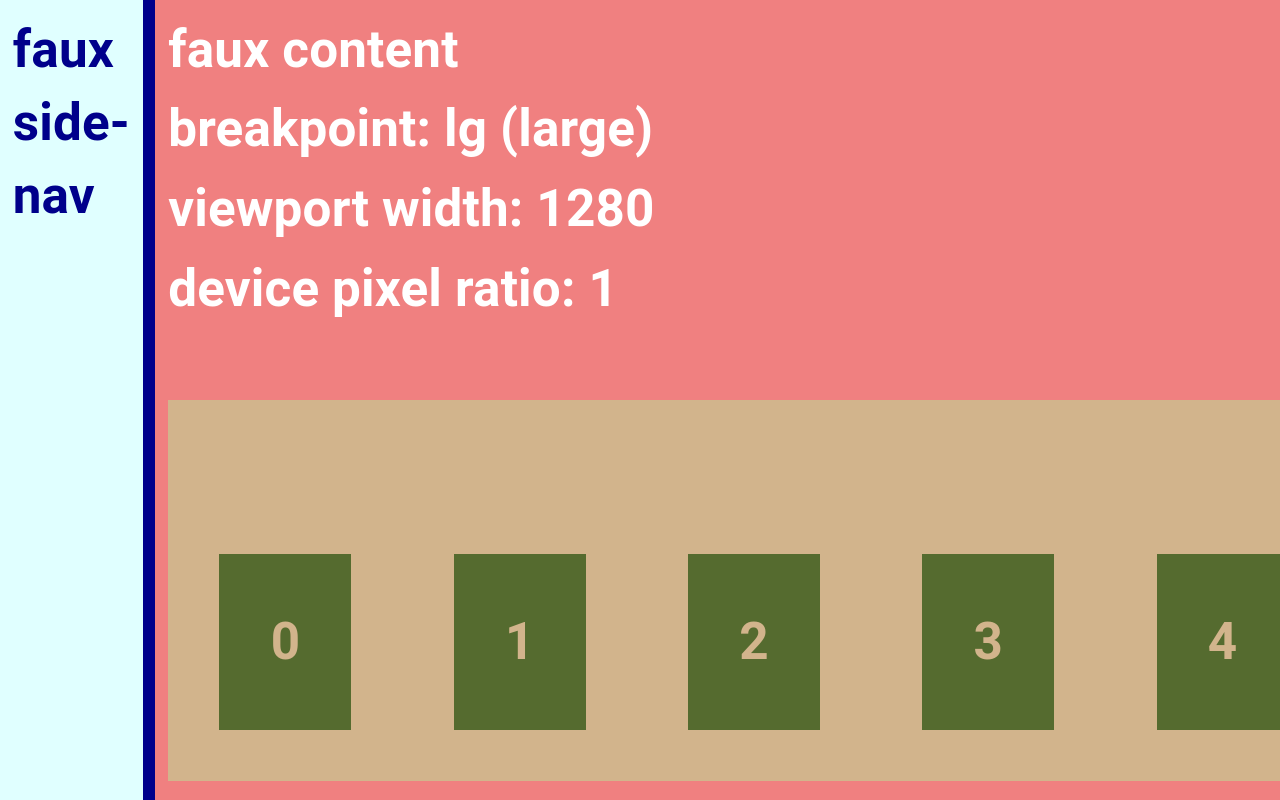
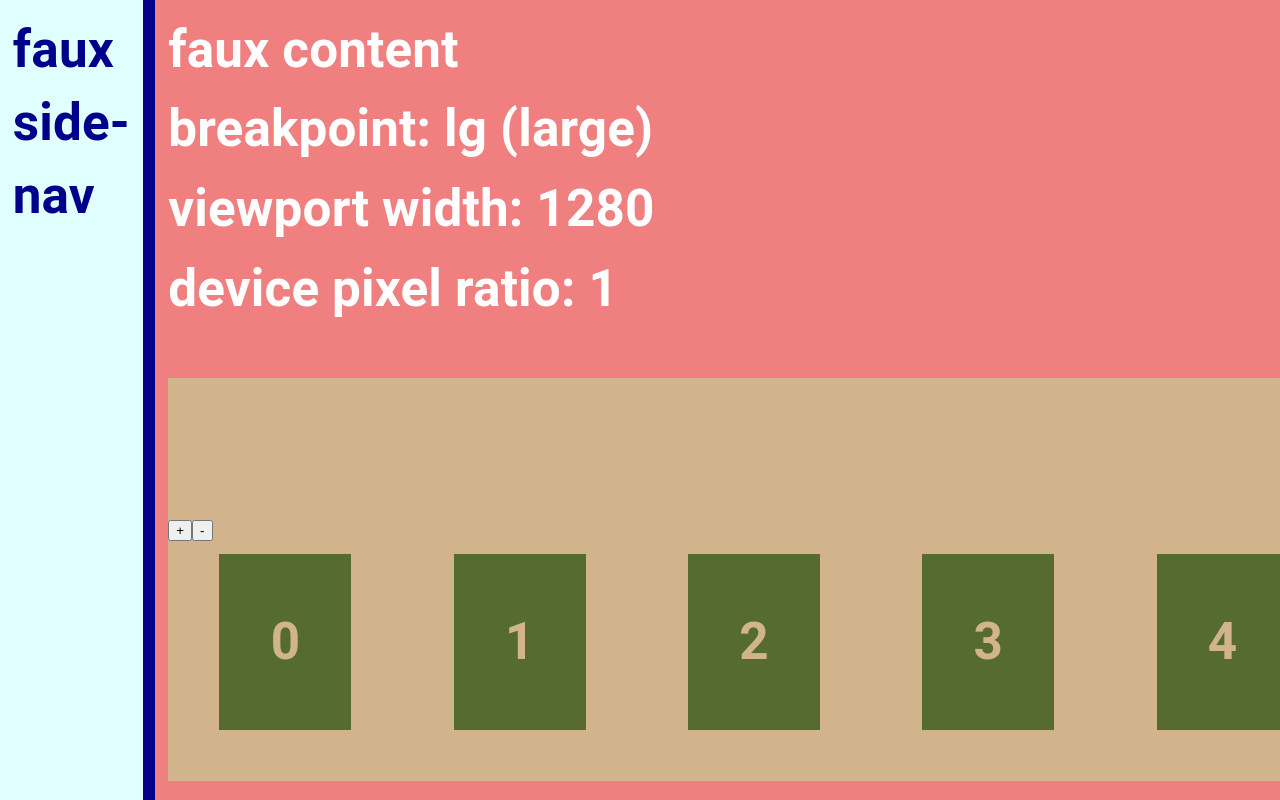
Before and after one commit to llaenowyd/a110, a React (Create React App) app: page / in a window 1280 px wide. Built offline with nearby package versions, Linux system fonts and the light colour scheme.

Commit message:
arise chicken arise

```diff
--- a/src/SyntheticSlider.js
+++ b/src/SyntheticSlider.js
@@ -16,7 +16,7 @@ const useStyles = makeStyles({
     color: 'tan',
     height: '100%',
     justifyContent: 'center',
-    margin: '1em',
+    margin: '0 1em',
     padding: '1em',
     width: '10%',
   },
@@ -31,6 +31,7 @@ const useStyles = makeStyles({
     display: 'flex',
     flexDirection: 'row',
     overflowX: 'hidden',
+    paddingBottom: '1em',
     width: '100%',
   },
 })
@@ -47,21 +48,30 @@ const SyntheticSlider = () => {
   const classes = useStyles()
 
   const [diag, setDiag] = React.useState('')
+  const [swipedOffset, setSwipedOffset] = React.useState(0)
 
   const onSwipeStart = () => {
     console.log('onSwipeStart')
-    setDiag('onSwipeStart')
+    setDiag(`onSwipeStart ${swipedOffset}`)
   }
 
-  const onSwipeMove = () => {
+  const onSwipeMove = position => {
     console.log('onSwipeMove')
-    setDiag('onSwipeMove')
+    setDiag(`onSwipeMove ${swipedOffset} + ${position.x}`)
+    setSwipedOffset(position.x + swipedOffset)
   }
 
   const onSwipeEnd = () => {
     console.log('onSwipeEnd')
-    setDiag('onSwipeEnd')
+    setDiag(`onSwipeEnd ${swipedOffset}`)
   }
+
+  const swipeOffsetStyle = React.useMemo(
+    () => ({
+      transform: `translateX(-${swipedOffset}px)`
+    }),
+    [swipedOffset]
+  )
 
   return (
     <div className={classes.syntheticSlider}>
@@ -70,7 +80,9 @@ const SyntheticSlider = () => {
         onSwipeStart={onSwipeStart}
         onSwipeMove={onSwipeMove}
         onSwipeEnd={onSwipeEnd}>
-        <div className={classes.syntheticSliderRow}>
+        <input type="button" onClick={() => setSwipedOffset(swipedOffset+10)} value="+"/>
+        <input type="button" onClick={() => setSwipedOffset(swipedOffset-10)} value="-"/>
+        <div className={classes.syntheticSliderRow} style={swipeOffsetStyle}>
           {
             (
               () => {
```
